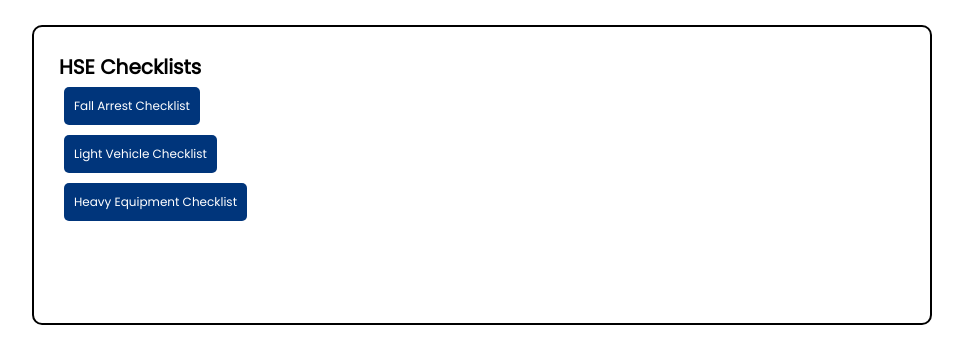
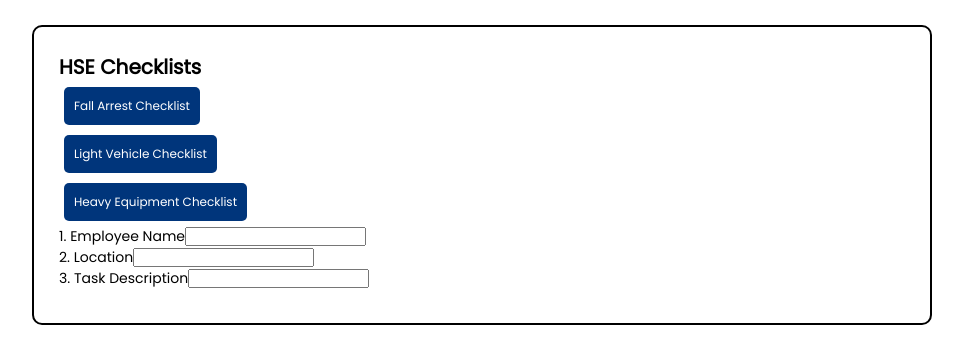
Before and after one commit to kbaillieul/checklist-project, a React (Create React App) app: page / in a window 1280 px wide. Both pictures are taken after a click on the button "Light Vehicle Checklist". Shown: the top 364 px of the page, without its empty margins (158-1121 px from the left). Built offline with nearby package versions, Linux system fonts and the light colour scheme.

Commit message:
Added toggling between checklists

```diff
--- a/src/App.js
+++ b/src/App.js
@@ -1,17 +1,25 @@
 import "./App.css";
 import FAChecklist from "./components/FAChecklist";
+import LVChecklist from "./components/LVChecklist";
+import HEChecklist from "./components/HEChecklist";
 import Header from "./components/Header";
 import { useState } from "react";
 
 function App() {
   //state for whether Fall Arrest Checklist form is visibile or not
-  const [showFA, setShowFA] = useState(false);
+  const [showChecklist, setShowChecklist] = useState(0);
   return (
     <div className="container">
       {/* addFA prop equal to function that changes showFA state to opposite of current state  */}
-      <Header addFA={() => setShowFA(!showFA)} />
+      <Header
+        addFA={() => setShowChecklist(1)}
+        addLV={() => setShowChecklist(2)}
+        addHE={() => setShowChecklist(3)}
+      />
       {/* If showFA is true Fall Arrest Checklist visible */}
-      {showFA && <FAChecklist />}
+      {showChecklist === 1 && <FAChecklist />}
+      {showChecklist === 2 && <LVChecklist />}
+      {showChecklist === 3 && <HEChecklist />}
     </div>
   );
 }
--- a/src/components/HEChecklist.jsx
+++ b/src/components/HEChecklist.jsx
@@ -1,7 +1,41 @@
 import React from "react";
+import { useState } from "react";
 
 const HEChecklist = () => {
-  return <div></div>;
+  const [heavyEquip, setHeavyEquip] = useState({
+    employeeName: "",
+    location: "",
+    task: "",
+  });
+  return (
+    <div>
+      <label>1. Employee Name</label>
+      <input
+        type="text"
+        value={heavyEquip.employeeName}
+        onChange={(e) =>
+          setHeavyEquip({ ...heavyEquip, employeeName: e.target.value })
+        }
+      />
+      <div></div>
+      <label>2. Location</label>
+      <input
+        type="text"
+        value={heavyEquip.location}
+        onChange={(e) =>
+          setHeavyEquip({ ...heavyEquip, location: e.target.value })
+        }
+      />
+      <div></div>
+      <label>3. Task Description</label>
+      <input
+        type="text"
+        value={heavyEquip.task}
+        onChange={(e) => setHeavyEquip({ ...heavyEquip, task: e.target.value })}
+      />
+      <div></div>
+    </div>
+  );
 };
 
 export default HEChecklist;
--- a/src/components/Header.jsx
+++ b/src/components/Header.jsx
@@ -1,15 +1,15 @@
 import React from "react";
 import Button from "./Button";
 
-const Header = ({ addFA }) => {
+const Header = ({ addFA, addLV, addHE }) => {
   return (
     <header>
       <h1>HSE Checklists</h1>
       <div>
         {/* Button text and addFA function passed in as props  */}
         <Button text="Fall Arrest Checklist" onClick={addFA} />
-        <Button text="Light Vehicle Checklist" />
-        <Button text="Heavy Equipment Checklist" />
+        <Button text="Light Vehicle Checklist" onClick={addLV} />
+        <Button text="Heavy Equipment Checklist" onClick={addHE} />
       </div>
     </header>
   );
--- a/src/components/LVChecklist.jsx
+++ b/src/components/LVChecklist.jsx
@@ -1,7 +1,43 @@
 import React from "react";
+import { useState } from "react";
 
 const LVChecklist = () => {
-  return <div></div>;
+  const [lightVehicle, setLightVehicle] = useState({
+    employeeName: "",
+    location: "",
+    task: "",
+  });
+  return (
+    <div>
+      <label>1. Employee Name</label>
+      <input
+        type="text"
+        value={lightVehicle.employeeName}
+        onChange={(e) =>
+          setLightVehicle({ ...lightVehicle, employeeName: e.target.value })
+        }
+      />
+      <div></div>
+      <label>2. Location</label>
+      <input
+        type="text"
+        value={lightVehicle.location}
+        onChange={(e) =>
+          setLightVehicle({ ...lightVehicle, location: e.target.value })
+        }
+      />
+      <div></div>
+      <label>3. Task Description</label>
+      <input
+        type="text"
+        value={lightVehicle.task}
+        onChange={(e) =>
+          setLightVehicle({ ...lightVehicle, task: e.target.value })
+        }
+      />
+      <div></div>
+    </div>
+  );
 };
 
 export default LVChecklist;
```
